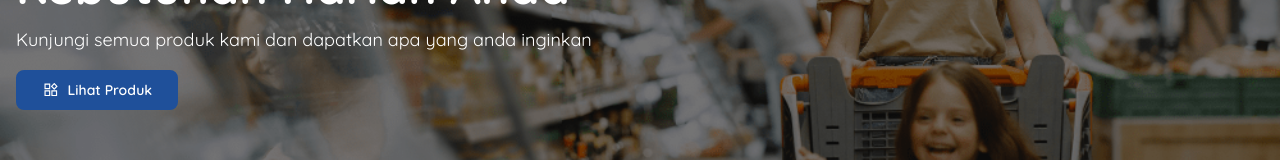
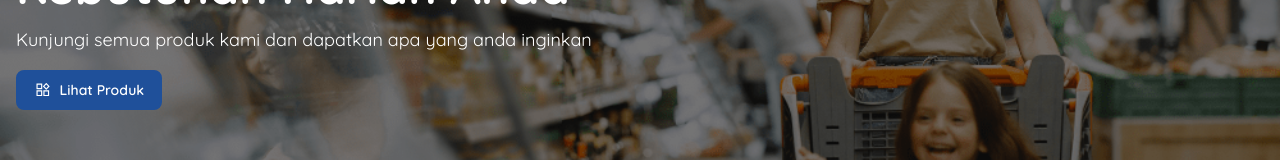
Before and after one commit to anugrahp13/fe-hafnanstore, a React (Vite) app: page / in a window 1280 px wide. Shown: the part 352-512 px from the top of the page. Built offline with nearby package versions, Linux system fonts and the light colour scheme.

Commit message:
refactor[Button.tsx]: changed style background border

```diff
--- a/src/components/elements/Button.tsx
+++ b/src/components/elements/Button.tsx
@@ -11,10 +11,10 @@ export const Button: React.FC<ButtonProps> = ({
   iconClassName = "",
 }) => {
   const defaultStyle =
-    "font-semibold rounded-lg flex justify-center items-center px-6 py-2 gap-2";
+    "font-semibold rounded-lg flex justify-center items-center px-4 py-2 gap-2";
   const variants = {
     primary:
-      "border-2 border-slate-800 dark:border-white dark:border-white hover:dark:border-primary text-slate-800 hover:border-primary hover:text-white dark:text-white hover:bg-primary",
+      "border border-primary dark:border-white dark:border-white hover:dark:border-primary text-slate-800 hover:border-primary hover:text-white dark:text-white hover:bg-primary",
     secondary:
       "border-2 bg-primary border-primary text-white hover:border-primary hover:text-white hover:shadow-lg hover:opacity-80 transition duration-300 ease-in-out",
     tertiary:
```
